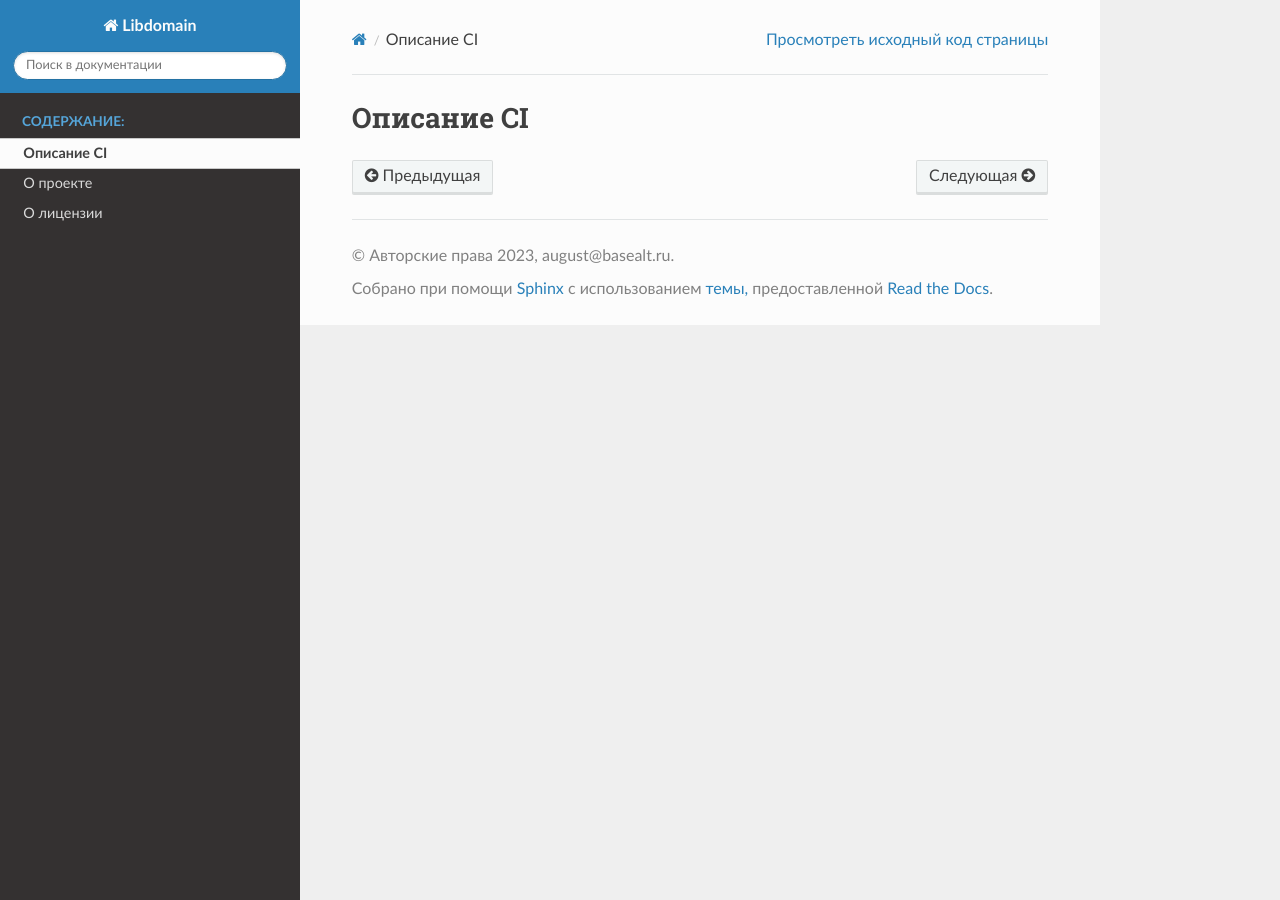
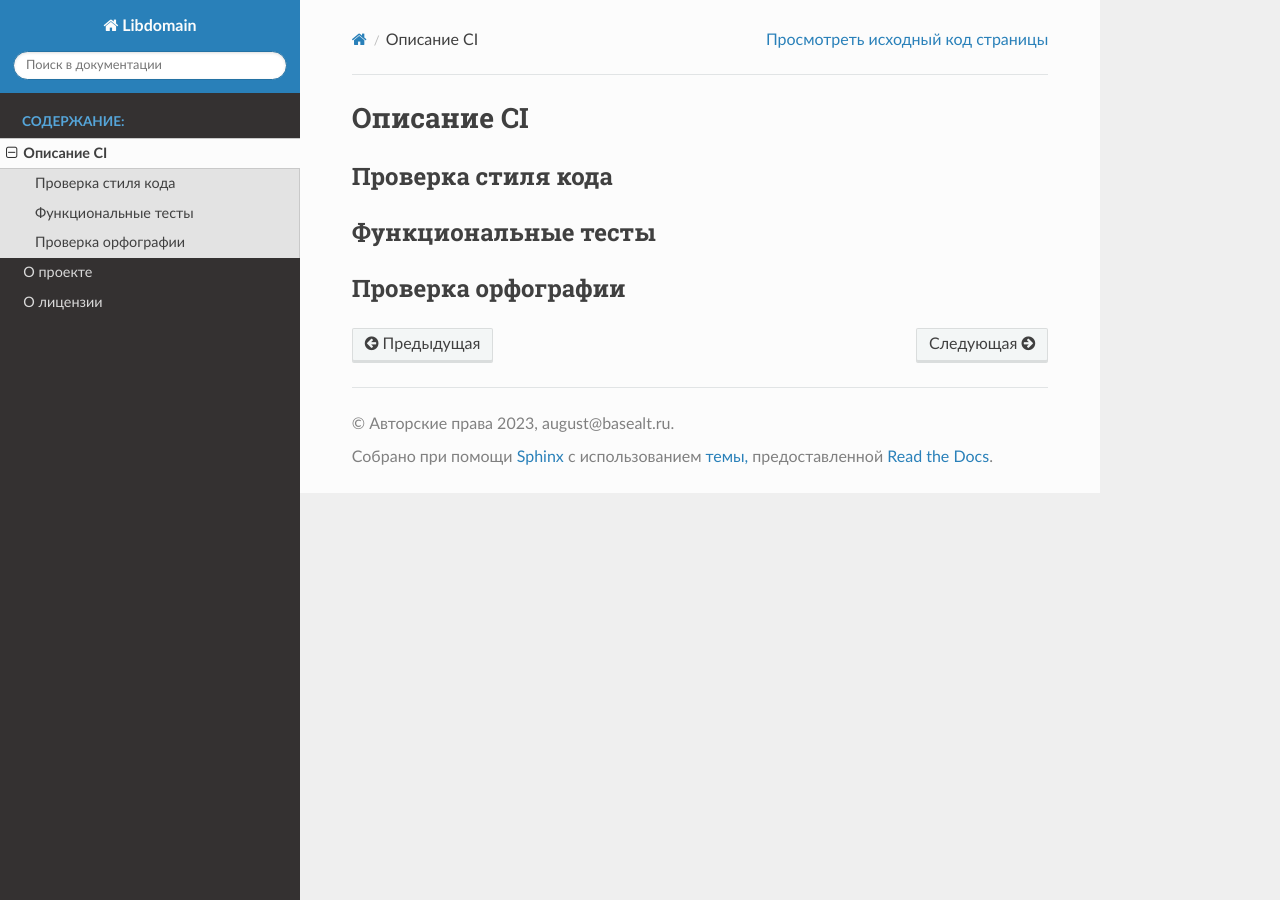
Before and after one commit to august-alt/libdomain-webpage, a Sphinx documentation site: the page built from source/ci.rst, in a window 1280 px wide. Built offline with Sphinx 7.4.7 and the Read the Docs theme 2.0.0, drawn with Linux system fonts in a browser that asks for light colours.

Commit message:
chore: add step titles to ci description

```diff
--- a/source/ci.rst
+++ b/source/ci.rst
@@ -1,2 +1,11 @@
 Описание CI
 =====================================
+
+Проверка стиля кода
+-------------------------------------
+
+Функциональные тесты
+-------------------------------------
+
+Проверка орфографии
+-------------------------------------
```
